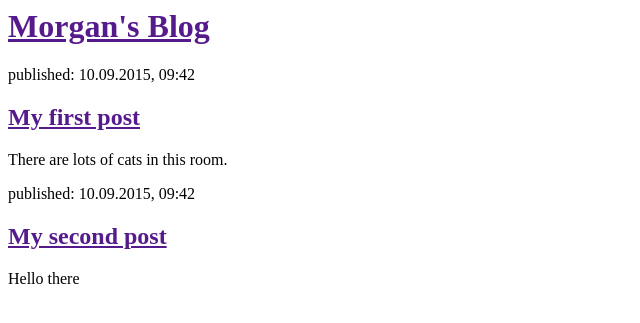
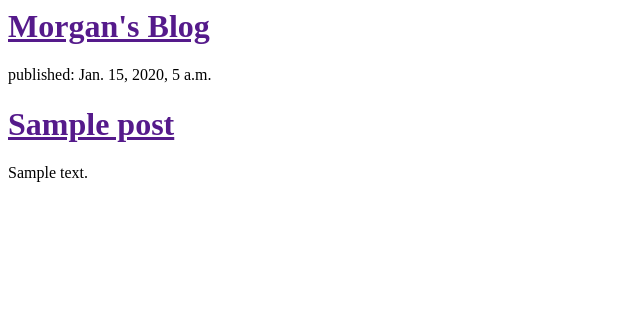
Before and after one commit to Bravepeanut/my-first-blog, a Django app: template blog/templates/blog/post_list.html in a window 1280 px wide. Shown: the top 323 px of the page, without its empty margins (0-640 px from the left). Run offline with Django 3.2, Linux system fonts and the light colour scheme; the template is opened without the code that fills it: values that come from a table or form of the project are taken from there, others are empty; tables that the repository leaves empty hold one stand-in row (values such as "Sample post").

Commit message:
Edited the view.

```diff
--- a/blog/templates/blog/post_list.html
+++ b/blog/templates/blog/post_list.html
@@ -7,16 +7,13 @@
             <h1><a href="">Morgan's Blog</a></h1>
         </div>
 
-        <div>
-            <p>published: 10.09.2015, 09:42</p>
-            <h2><a href="">My first post</a></h2>
-            <p>There are lots of cats in this room.</p>
-        </div>
+		{% for post in posts %}
+    <div>
+        <p>published: {{ post.published_date }}</p>
+        <h1><a href="">{{ post.title }}</a></h1>
+        <p>{{ post.text|linebreaks }}</p>
+    </div>
+{% endfor %}
 
-        <div>
-            <p>published: 10.09.2015, 09:42</p>
-            <h2><a href="">My second post</a></h2>
-            <p>Hello there</p>
-        </div>
     </body>
 </html>
--- a/blog/views.py
+++ b/blog/views.py
@@ -1,4 +1,7 @@
 from django.shortcuts import render
+from django.utils import timezone
+from .models import Post
 
 def post_list(request):
-    return render(request, 'blog/post_list.html', {})
+    posts = Post.objects.filter(published_date__lte=timezone.now()).order_by('published_date')
+    return render(request, 'blog/post_list.html', {'posts': posts})
```
